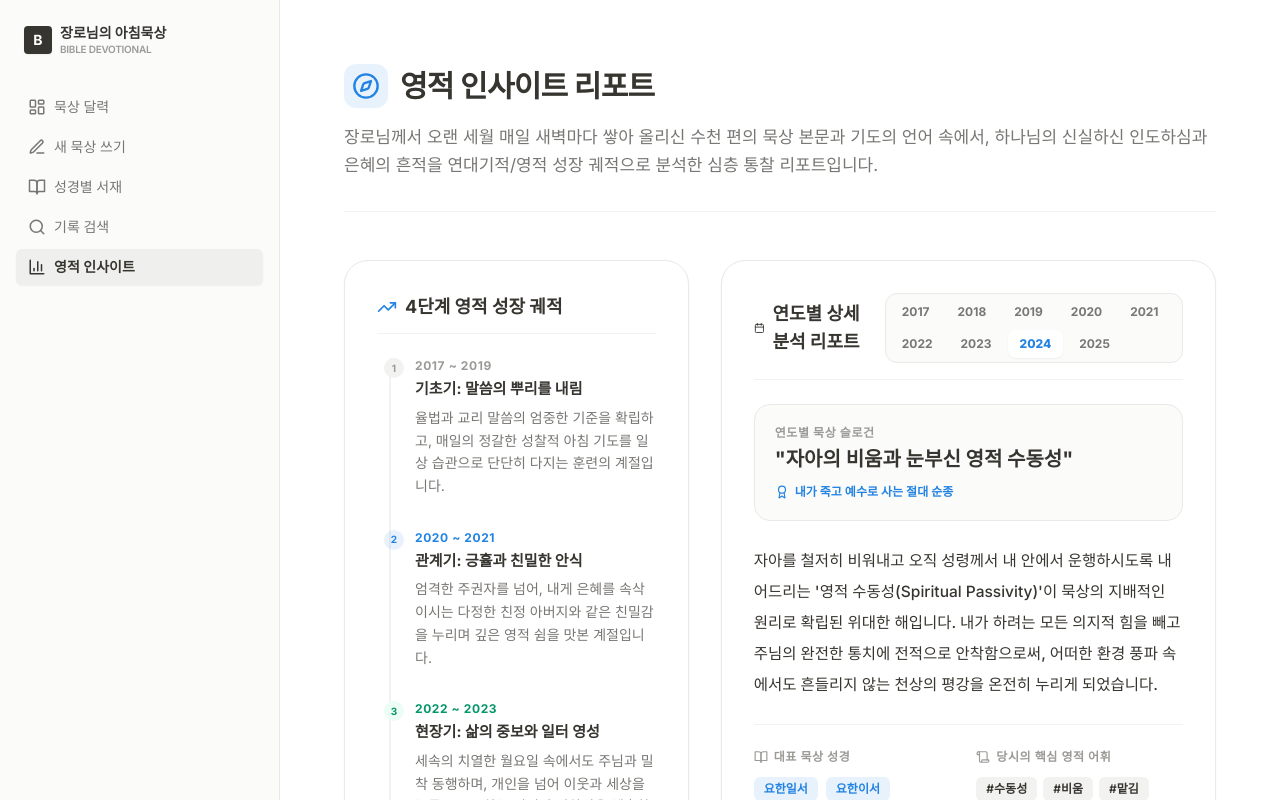
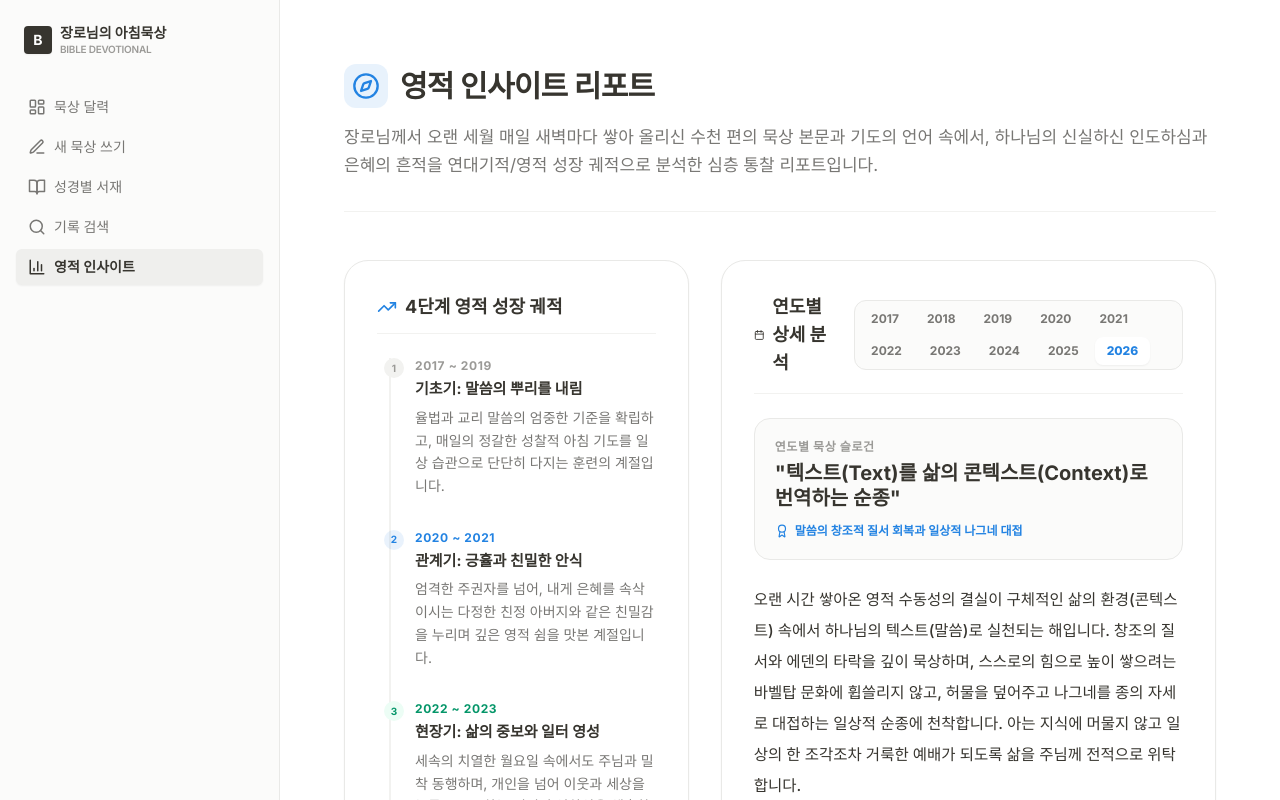
Before and after one commit to lifeinnovator/bible-devotional, a Next.js app: page /insights in a window 1280 px wide. Built offline with nearby package versions, Linux system fonts and the light colour scheme.

Commit message:
feat: add 2026 insights and rename card header to prevent text wrap

```diff
--- a/app/insights/page.tsx
+++ b/app/insights/page.tsx
@@ -98,13 +98,22 @@ const yearlyInsightsData: YearlyInsight[] = [
     words: ["평강", "영광", "소망", "승리"],
     tone: { petition: 10, tuning: 20, trust: 70 },
     description: "신앙 여정의 완성을 바라보는 영원한 소망과 영광의 해입니다. 이 땅의 나그네 여정 속에서 이미 승리하신 그리스도의 영광을 묵상하고, 선한 싸움을 마친 후 주어질 하늘의 안식을 갈망합니다. 기도의 70% 이상이 오직 하나님의 선하심에 삶과 미래를 온전히 위탁(Trust)하는 초연한 신뢰로 채워졌습니다."
+  },
+  {
+    year: "2026년",
+    slogan: "텍스트(Text)를 삶의 콘텍스트(Context)로 번역하는 순종",
+    theme: "말씀의 창조적 질서 회복과 일상적 나그네 대접",
+    scriptures: ["창세기", "마태복음", "야고보서"],
+    words: ["텍스트", "콘텍스트", "순종", "질서"],
+    tone: { petition: 10, tuning: 15, trust: 75 },
+    description: "오랜 시간 쌓아온 영적 수동성의 결실이 구체적인 삶의 환경(콘텍스트) 속에서 하나님의 텍스트(말씀)로 실천되는 해입니다. 창조의 질서와 에덴의 타락을 깊이 묵상하며, 스스로의 힘으로 높이 쌓으려는 바벨탑 문화에 휩쓸리지 않고, 허물을 덮어주고 나그네를 종의 자세로 대접하는 일상적 순종에 천착합니다. 아는 지식에 머물지 않고 일상의 한 조각조차 거룩한 예배가 되도록 삶을 주님께 전적으로 위탁합니다."
   }
 ];
 
 export default function InsightsPage() {
-  const [selectedYear, setSelectedYear] = useState<string>("2024년");
+  const [selectedYear, setSelectedYear] = useState<string>("2026년");
 
-  const currentInsight = yearlyInsightsData.find(item => item.year === selectedYear) || yearlyInsightsData[7];
+  const currentInsight = yearlyInsightsData.find(item => item.year === selectedYear) || yearlyInsightsData[yearlyInsightsData.length - 1];
 
   return (
     <div className="p-6 md:p-12 lg:p-16 w-full max-w-[1400px] mx-auto">
@@ -172,7 +181,7 @@ export default function InsightsPage() {
               <div className="relative">
                 <span className="absolute -left-[31px] top-0 flex items-center justify-center w-5 h-5 rounded-full bg-purple-50 text-[10px] font-bold text-purple-600 animate-pulse">4</span>
                 <div>
-                  <span className="text-xs font-bold text-purple-600 uppercase tracking-wider block">2024 ~ 2025+</span>
+                  <span className="text-xs font-bold text-purple-600 uppercase tracking-wider block">2024 ~ 2026+</span>
                   <h3 className="text-[15px] font-bold text-[#37352f] mt-1">수동성기: 자기 비움과 절대 평강</h3>
                   <p className="text-sm text-[#787774] mt-1.5 leading-relaxed">
                     자신의 힘을 모두 비워 온전히 내맡김으로써 주님의 평강에 완전히 안착하는 **영적 수동성(Spiritual Passivity)**의 절정을 고백하는 복된 계절입니다.
@@ -206,7 +215,7 @@ export default function InsightsPage() {
           <div className="bg-white border border-[#e9e9e7] rounded-3xl p-6 md:p-8 shadow-sm flex flex-col">
             <div className="flex flex-col md:flex-row md:items-center justify-between border-b border-[#f2f2f0] pb-4 mb-6 gap-4">
               <h2 className="text-lg font-bold text-[#37352f] flex items-center gap-2">
-                <Calendar size={20} className="text-[#37352f]" /> 연도별 상세 분석 리포트
+                <Calendar size={20} className="text-[#37352f]" /> 연도별 상세 분석
               </h2>
 
               {/* Year Selectors */}
```
